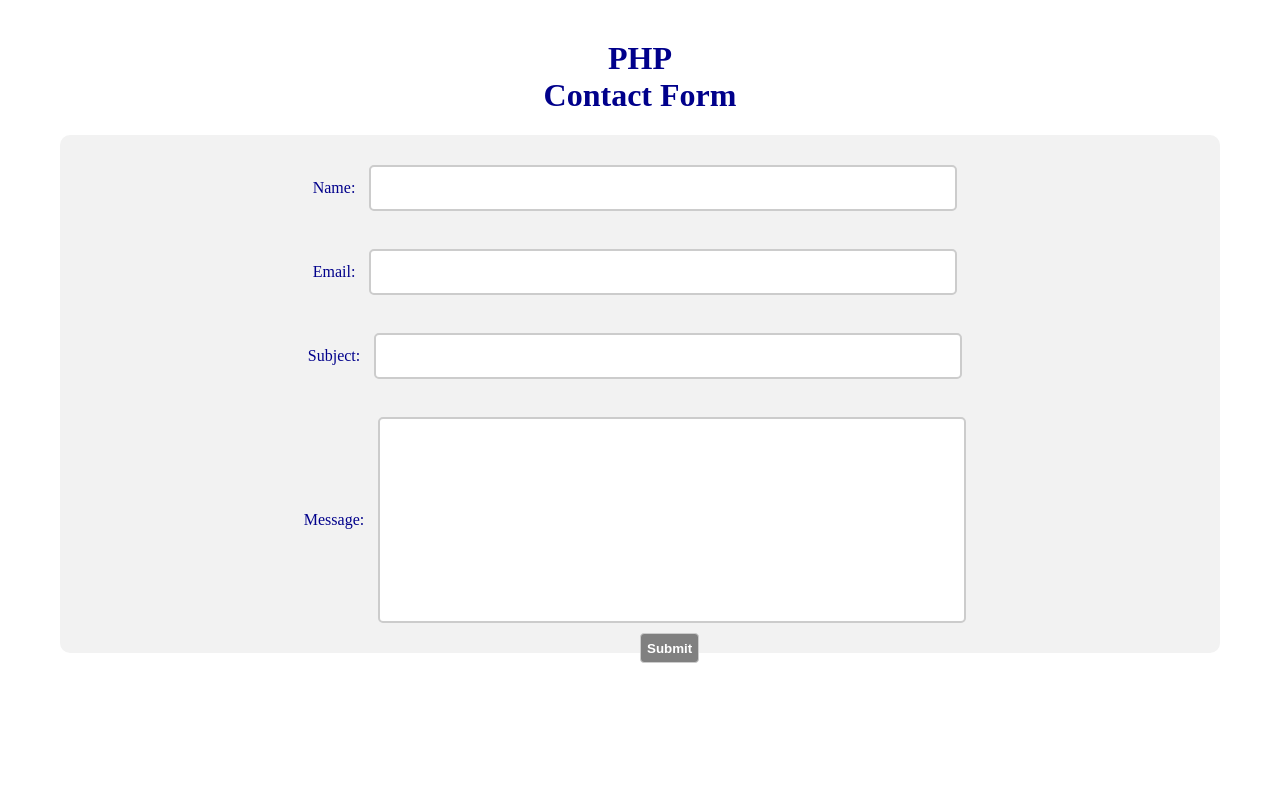
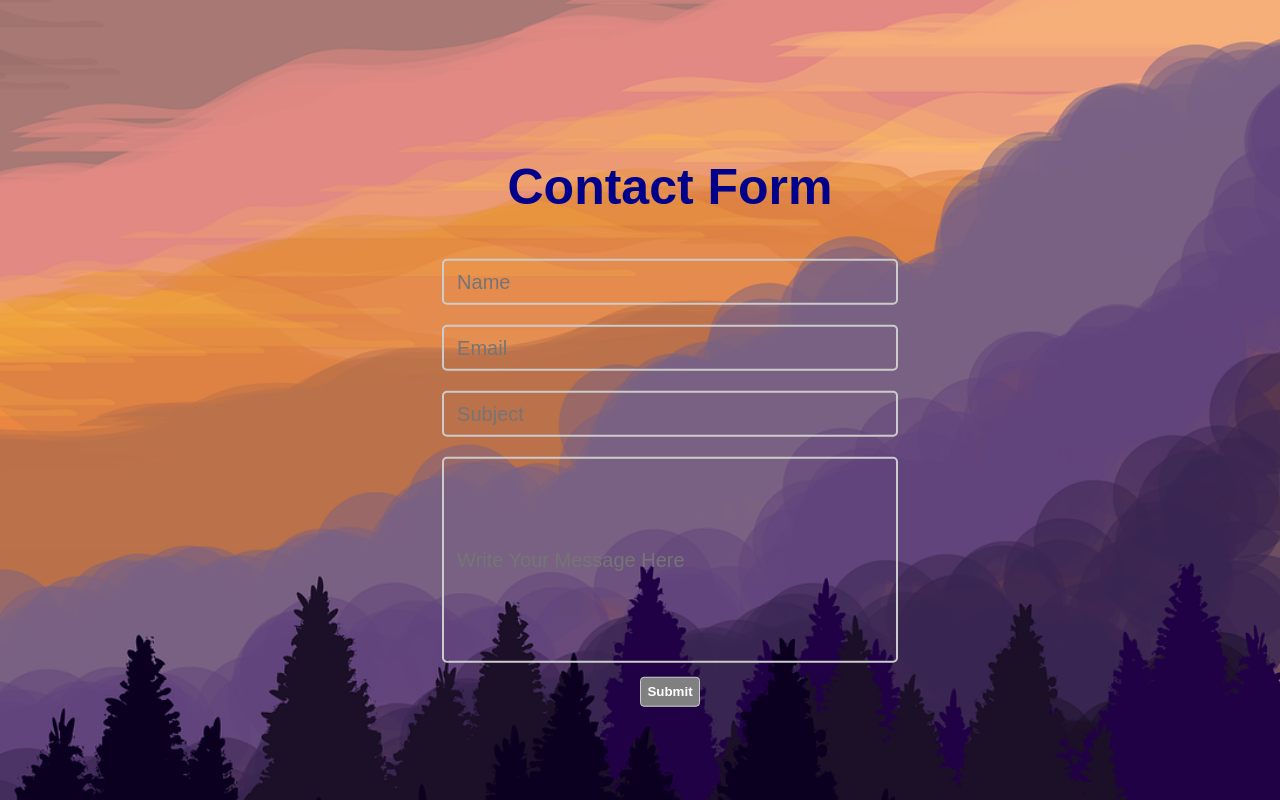
Before and after one commit to immanuel404/Forms_php, a PHP site: page / in a window 1280 px wide. Run offline with PHP 8.4, Linux system fonts and the light colour scheme.

Commit message:
Add files via upload

```diff
--- a/index.php
+++ b/index.php
@@ -9,20 +9,24 @@
 
 <style>
 body {
+	background: url(phpform.png) no-repeat;
+	background-size: cover;
+	font-family: sans-serif;
 	text-align: center;
-	color: darkblue;
-	margin: 40px;
+	font-size: 25px;
 }
 .container {
-	background-color: #f2f2f2;
-	border-radius: 10px;
-	padding-top: 20px;
-	padding-bottom: 20px;*/
-	width: auto;
-	margin-left: 20px;
- 	margin-right: 20px;
+	width: 70%;
+	position: absolute;
+	top: 50%;
+	left: 50%;
+	transform: translate(-50%,-50%);
+	color: darkblue;
+	margin: 30px;
 }
 input {
+	font-size: 20px;
+	background: none;
 	border: 2px solid #ccc;
 	height: 40px;
 	border-radius: 5px;
@@ -30,34 +34,32 @@ input {
 	width: 50%;
 }
 button {
-	position: absolute;
 	color: white;
 	height:30px;
 	border: 1px solid #ccc;
 	border-radius: 4px;
 	background-color: grey;
+	margin-bottom: 30px;
 }
+button:hover {
+  background-color: darkblue;
+}
+/*h1 {
+	text-decoration: underline;
+}*/
 </style>
 
 </head>
 <body>
-	<h1 style=>PHP<br>Contact Form</h1>
 	<div class="container">
+		<h1>Contact Form</h1>
 		<form action= "contact.php" method="POST">
-		<label for = "name">Name:</label>
-		<input type = "text" name ="name" required>
-
-		<label for = "email"><br><br>Email:</label>
-		<input type = "text" name ="email" required>
-
-		<label for = "subject"><br><br>Subject:</label>
-		<input type = "text" name ="subject" required>
-
-		<label for = "message"><br><br>Message:</label>
-		<input type = "text" name ="message" size="40" style="height:200px" required>
-
-		<label for = ""><br></label>
-		<button type='submit' name="submit"><b>Submit<b></button>
+		<input type = "text" name ="name" placeholder="  Name" required>
+		<input type = "text" name ="email" placeholder="  Email" required>
+		<input type = "text" name ="subject" placeholder="  Subject" required>
+		<input type = "text" name ="message" size="40" placeholder="  Write Your Message Here" style="height:200px" required>
+		<label for =""><br></label>
+		<button type='submit' name="submit" placeholder="Submit"><b>Submit<b></button>
 		</form>
 	</div>
 </body>
```
Also changed, not shown: contactform.png (added), phpform.png.
